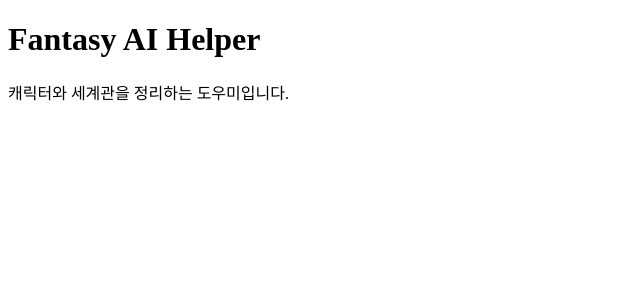
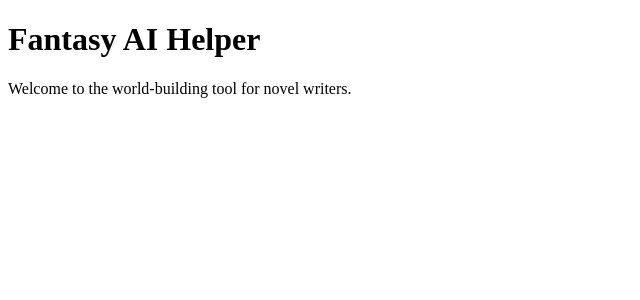
Before and after one commit to d-day1/fantasy-ai-helper, a Next.js app: page / in a window 1280 px wide. Shown: the top 300 px of the page, without its empty margins (0-640 px from the left). Built offline with nearby package versions, Linux system fonts and the light colour scheme.

Commit message:
Add files via upload

```diff
--- /dev/null
+++ b/components/Header.tsx
@@ -0,0 +1,3 @@
+export default function Header() {
+  return <header><h2>Fantasy World Builder</h2></header>;
+}
--- a/package.json
+++ b/package.json
@@ -1,6 +1,7 @@
 {
   "name": "fantasy-ai-helper",
   "version": "1.0.0",
+  "private": true,
   "scripts": {
     "dev": "next dev",
     "build": "next build",
--- /dev/null
+++ b/pages/api/hello.ts
@@ -0,0 +1,5 @@
+import type { NextApiRequest, NextApiResponse } from 'next';
+
+export default function handler(req: NextApiRequest, res: NextApiResponse) {
+  res.status(200).json({ message: 'Hello from API' });
+}
--- a/pages/index.tsx
+++ b/pages/index.tsx
@@ -1,12 +1,10 @@
 import React from 'react';
 
-const Home = () => {
+export default function Home() {
   return (
     <div>
       <h1>Fantasy AI Helper</h1>
-      <p>캐릭터와 세계관을 정리하는 도우미입니다.</p>
+      <p>Welcome to the world-building tool for novel writers.</p>
     </div>
   );
-};
-
-export default Home;
+}
```
Also changed, not shown: next-env.d.ts.
